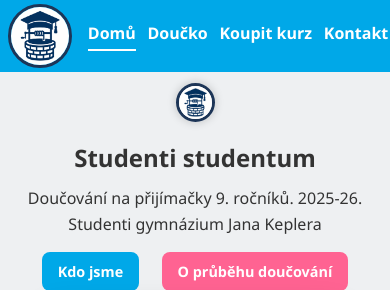
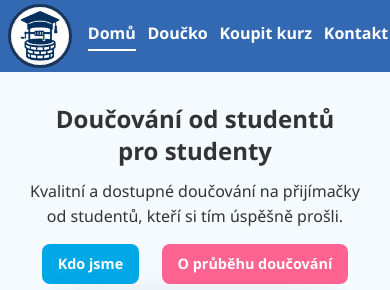
Before and after one commit to tomashanzal/website-DU, a Flask app: page / in a window 390 px wide. Shown: the top 290 px of the page. Run offline with Flask 3, Linux system fonts and the light colour scheme.

Commit message:
menší upravy

```diff
--- a/app/static/styles.css
+++ b/app/static/styles.css
@@ -57,9 +57,16 @@
   color: #666;
 }
 
+/* ===== PATIČKA ===== */
+footer {
+  text-align: center;
+  padding: clamp(1rem, 2vw, 2rem);
+  background-color: #24508e;
+  color: white;
+}
 /* ===== HLAVIČKA ===== */
 header {
-  background-color: #00a8e8;
+  background-color: #3368b2;
   padding: clamp(0rem, 0.4vw, 3rem) clamp(3vw, 6vw, 8vw);
   color: white;
 }
--- a/app/templates/about.html
+++ b/app/templates/about.html
@@ -1,3 +1,4 @@
+
 <!DOCTYPE html>
 <html lang="cs">
 <head>
--- a/app/templates/home.html
+++ b/app/templates/home.html
@@ -27,7 +27,11 @@
 
 
     <style>
-        /* Globalní styly by ideálně měly být v styles.css */
+
+        body {
+            background-color: white; /* Zde nastavíte barvu pozadí pro celou stránku */
+        }
+
         html {
             scroll-behavior: smooth; /* Pro plynulý posuv na kotvy */
         }
@@ -41,7 +45,7 @@
             margin: 0vw auto;
             gap: 2vw;
             border-radius: 0rem;
-            background-color: #eef0f2;
+            background-color: #f5faff;
         }
 
 
@@ -51,8 +55,8 @@
             display: flex;
             padding: -4vw 0; /* Zvaž, zda je záporný padding v pořádku, může způsobovat překryvy */
             flex-direction: column;
-            background-color:#eef0f2;
-            gap: -2rem; /* mezera mezi odstavci */
+            background-color: #f5faff;
+            gap: -2rem; /* mezera mezi odstavci   #eef0f2*/
             /* ZMĚNY PRO ZAROVNÁNÍ TEXTU A TLAČÍTEK */
             align-items: flex-start; /* Zarovná logo, nadpis, odstavce a tlačítka doleva */
             text-align: left; /* Zajišťuje, že samotný text je zarovnán doleva */
@@ -76,7 +80,7 @@
         }
 
         .hero-video iframe {
-            width: 100%;
+            width: 90%;
             max-width: 725px;
             height: auto;
             aspect-ratio: 16 / 9;
@@ -141,9 +145,14 @@
                 line-height: 1.7;
                 font-size: 1.1rem;
                 color: #1d1d1d;
-                background-color: white;
+                background-color: #f5faff;
             }
 
+        }
+        @media (max-width: 1500px) { /* 992px je běžný breakpoint pro tablety */
+            .logo-homepage {
+            display: none;
+            }
         }
     </style>
 </head>
@@ -166,10 +175,8 @@
 
     <section class="hero-landing">
         <div class="hero-text">
-            <img class="logo-homepage" src="{{ url_for('static', filename='img/big_logo.png') }}" alt="big_logo" class="hero-logo">
-            <h2>Studenti studentum</h2>
-            <p>Doučování na přijímačky 9. ročníků. 2025-26.
-            <br>Studenti gymnázium Jana Keplera</p>
+            <h2>Doučování od studentů <br>pro studenty</h2>
+            <p>Kvalitní a dostupné doučování na přijímačky od studentů, kteří si tím úspěšně prošli.</p>
             <div class="hero-buttons">
                 <a href="#o-projektu" class="btn" style="background-color: #00a8e8;">Kdo jsme</a>
                 <a href="{{ url_for('main.about') }}" class="btn" style="background-color: #ff6392;">O průběhu doučování</a>
@@ -181,13 +188,13 @@
     </section>
 
     <section class="project-info" id="o-projektu">
-        <h4>Kdo jsme</h4>
+        <h4>Kdo jsme, a přoč doučujeme?</h4>
         <p>
             Jsme skupina studentů Gymnázia Jana Keplera, kteří úspěšně prošli přijímacími zkouškami.
             Vlastní zkušenost nás naučila, že většina komerčních doučování je neefektivní a finančně náročná a
             studenti se pak často musí učit doma s rodiči.
             <br>Založili jsme proto Studnu – doučování, které je dostupné,
-            vedené zkušenými studenty a skutečně připravuje na to, co u přijímaček rozhoduje.
+            vedené studenty co přijímačky už zvládly a skutečně připravuje na to, co u přijímaček rozhoduje.
         </p>
         <h4>Jak Doučujeme</h4>
         <p>
--- a/app/templates/kontakt.html
+++ b/app/templates/kontakt.html
@@ -15,9 +15,9 @@
   <link rel="manifest" href="{{ url_for('static', filename='img/site.webmanifest') }}" />
   <style>
     .kontakt-wrapper {
-      background-color: #eef0f2;
+      background-color: #f5faff;
       width: 100%;
-      padding: 4rem 0;
+      padding: 5rem;
     }
 
     .tym-wrapper {
--- a/app/templates/payment.html
+++ b/app/templates/payment.html
@@ -26,7 +26,7 @@
   <meta name="twitter:image" content="{{ url_for('static', filename='img/big.logo.png', _external=True) }}" />
   <style>
     .payment-section {
-      background-color:#f5faff;
+      background-color: #f5faff;
       padding: clamp(0rem, 1vw, 5vw) clamp(2vw, 4vw, 8vw);
       margin-top: 0vw;
       margin-bottom: 15vw auto;
@@ -82,7 +82,7 @@
     .course-card .price {
       font-size: clamp(1.4rem, 2vw, 1.8rem);
       font-weight: 700;
-      color: #1cbe00;
+      color: #00a8e8;
       text-align: center;
       margin-top: 1.5rem;
       margin-bottom: 2rem;
@@ -348,7 +348,7 @@
         <div class="space" style="color: #fe6d73; "><p><strong>13 volných míst</strong></p></div>
         <p><strong>Období:</strong> 3. Únor – 16. Dubna</p>
         <p><strong>Rozsah:</strong> 20 lekcí (30h)</p>
-        <p><strong>Popis:</strong><br> Masakr je grind.<br> Cílem je získat v testech jistotu <br>a tak je píšem pořád dokola. <br>Každý týden žaci si napíšou kompletní cermat test, který si nasledně s lektorem v malých skupinkách opraví a vysvětlí. </p>
+        <p><strong>Popis:</strong><br>  Cílem kurzu je získat v testech jistotu a tak je píšem pořád dokola. <br>V každé lekci žaci si napíšou kompletní cermat test, který si nasledně s lektorem v malých skupinkách opraví a vysvětlí. </p>
         <p><strong>Čas:</strong><br>Čeština, Úterky 17:00–18:30 <br> Matematika, Čtvrtky 17:00–18:30</p>
         <div class="price">Cena: 4 000 Kč</div>
 
--- a/comands.txt
+++ b/comands.txt
@@ -16,4 +16,5 @@
 
 ZMENA CENY= payment.html dotazník(html + JV dole)
 
-to do:
+  color: #f7b801;
+  #00a8e8
```
Also changed, not shown: other parts of app/static/styles.css (+33 -9 lines).
